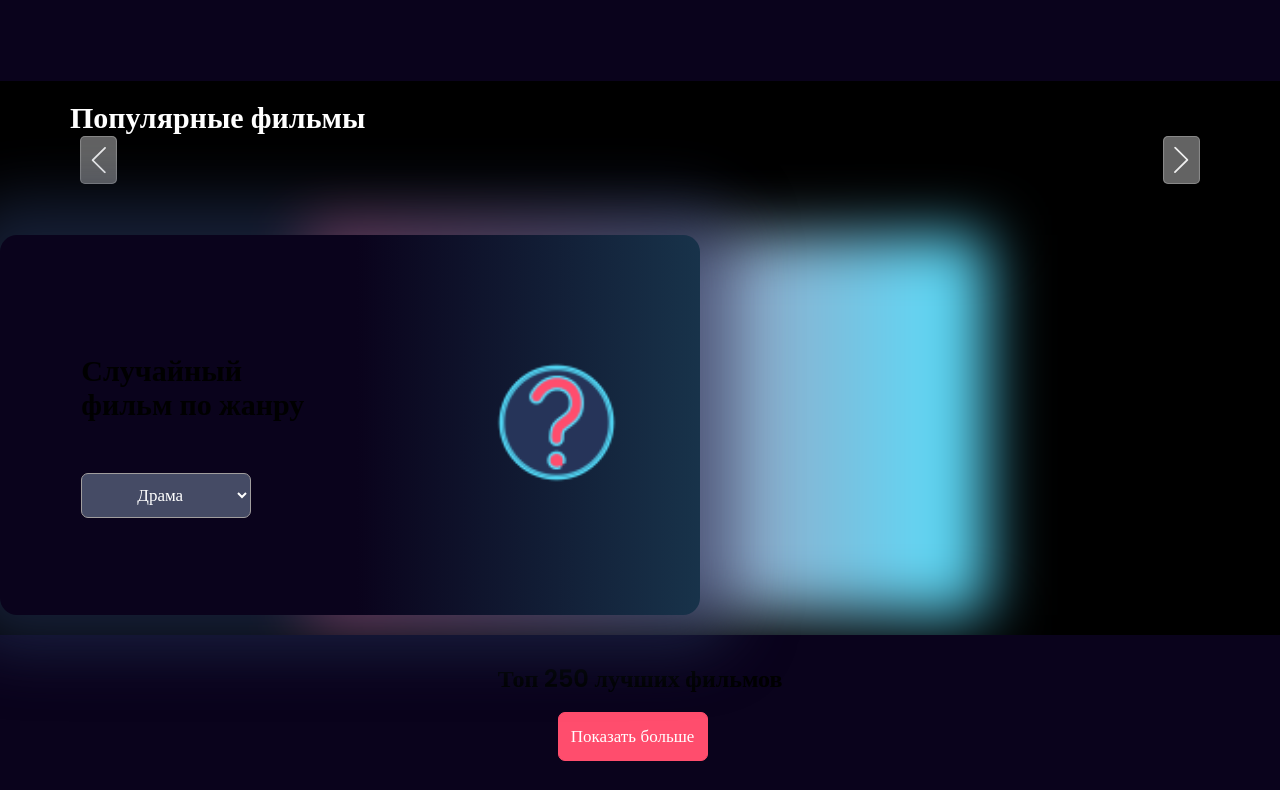
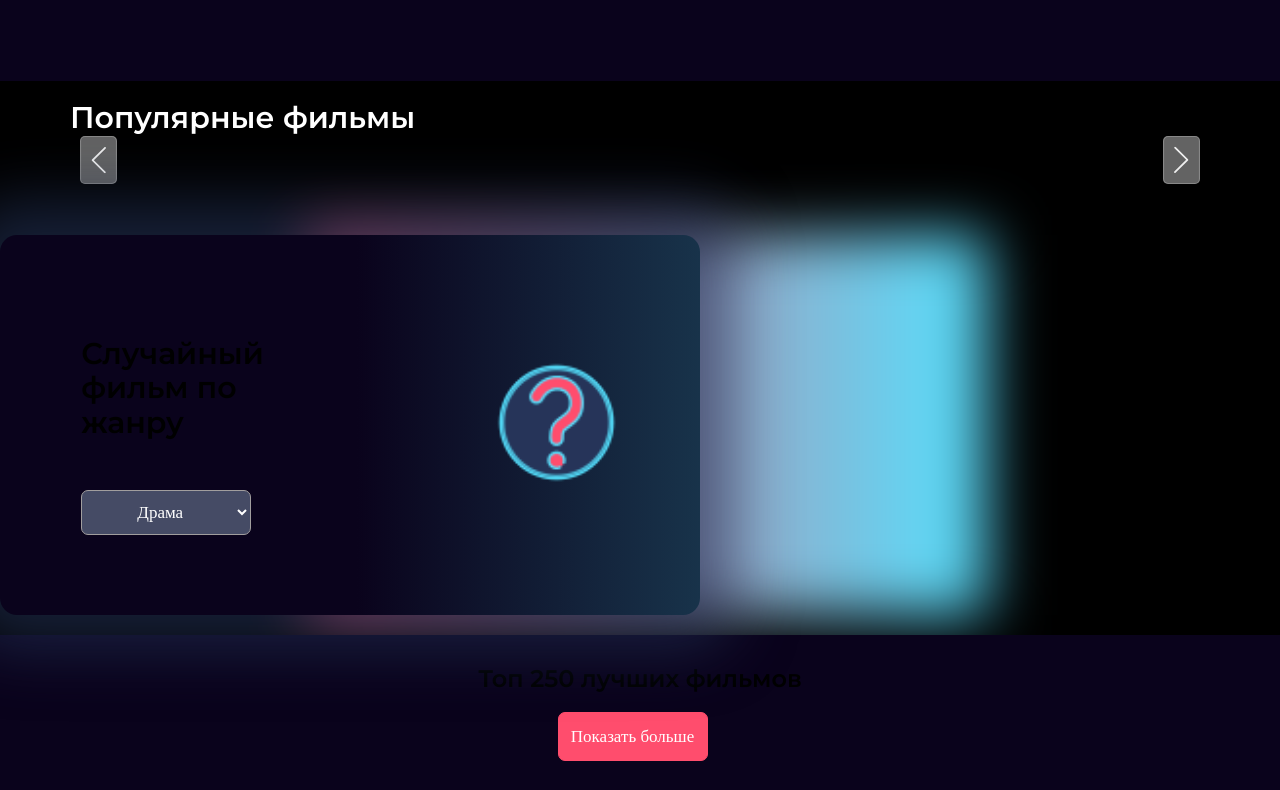
Before and after one commit to NatiKozy/Movie-project, a website built with Parcel: page index.html in a window 1280 px wide. Shown: the part 683-1473 px from the top of the page. Built offline with nearby package versions, Linux system fonts and the light colour scheme; no server answers.

Commit message:
update font

```diff
--- a/assets/styles/style.scss
+++ b/assets/styles/style.scss
@@ -7,7 +7,7 @@ $section-color: #0a031c;
 $pink-color: #FF4D6D;
 $blue-color: #54E1FF;
 $general-color: #263459;
-$general-font: 'Poppins';
+$general-font: 'Montserrat';
 @mixin font-style{
   font-size: 30px;
 }
@@ -33,7 +33,7 @@ margin-bottom: 30px;
 * {
     box-sizing: border-box;
     color:$white;
-    font-family: 'Poppins';
+    font-family: 'Montserrat';
   }
 
 body {
--- a/index.html
+++ b/index.html
@@ -7,12 +7,9 @@
       href="https://cdn.jsdelivr.net/npm/swiper@10.1.0/swiper-bundle.min.css"
       rel="stylesheet"
     />
-    <link rel="preconnect" href="https://fonts.googleapis.com" />
-    <link rel="preconnect" href="https://fonts.gstatic.com" crossorigin />
-    <link
-      href="https://fonts.googleapis.com/css2?family=Poppins:wght@400;600&display=swap"
-      rel="stylesheet"
-    />
+    <link rel="preconnect" href="https://fonts.googleapis.com">
+  <link rel="preconnect" href="https://fonts.gstatic.com" crossorigin>
+  <link href="https://fonts.googleapis.com/css2?family=Montserrat:wght@400;600&display=swap" rel="stylesheet">
     <link rel="stylesheet" href="./assets/styles/normalize.css" />
     <link rel="stylesheet" href="./assets/styles/style.scss" />
     <link
```
Also changed, not shown: dist/index.html, 2 other files.
